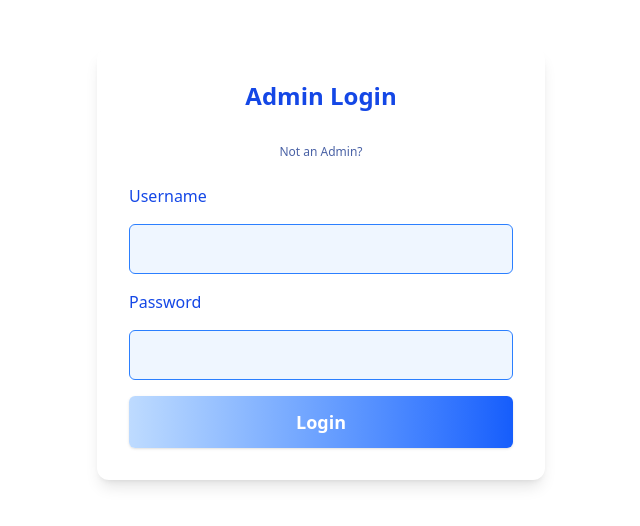
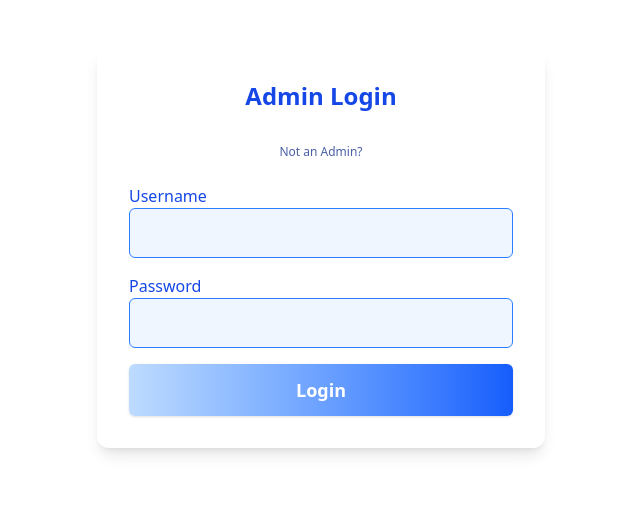
Before and after one commit to maki-ni/Event-app, a React (Vite) app in the folder client/: page /admin in a window 1280 px wide. Shown: the top 526 px of the page, without its empty margins (319-959 px from the left). Built offline with nearby package versions, Linux system fonts and the light colour scheme.

Commit message:
Created a component for all the different form types called FormBase

```diff
--- a/client/src/App.css
+++ b/client/src/App.css
@@ -10,7 +10,7 @@
 		@apply text-center text-blue-700 mb-4 text-2xl font-bold
 	}
 	.form-label {
-		@apply text-blue-700 font-medium
+		@apply flex flex-col 	text-blue-700 font-medium
 	}
 	.form-input{
 		@apply p-3 border border-blue-200 rounded-md text-base bg-blue-50 focus:outline-none border-blue-500;
--- /dev/null
+++ b/client/src/components/FormBase.jsx
@@ -0,0 +1,20 @@
+import { Link } from "react-router-dom"
+function FormBase({ title, fields, onSubmit, test, redirectLocation,error, buttonText }) {
+    return (
+        <form className="form-base" onSubmit={onSubmit}>
+            <h2 className="form-h2">{title}</h2>
+            {test && <Link to={redirectLocation} className="text-blue-900/80 text-xs text-center  mb-2">{test}</Link>}
+            {error && <div className="text-red-700 text-sm text-center mb-2">{error}</div>}
+                {fields.map(({ label, ...inputProps }) => (
+
+                    <label key={inputProps.id} className="form-label" htmlFor={inputProps.id}>
+                        {label}
+                        <input className="form-input" {...inputProps} />
+                    </label>
+
+                ))}
+            <button type="submit" className="form-button">{buttonText}</button>
+        </form>
+    )
+}
+export default FormBase;
--- a/client/src/pages/AdminLogin.jsx
+++ b/client/src/pages/AdminLogin.jsx
@@ -1,13 +1,20 @@
 
 import { useState } from "react";
 import { useNavigate } from "react-router-dom";
-
+import FormBase from "../components/FormBase";
 import { Link } from "react-router-dom";
 function AdminLogin() {
     const navigate = useNavigate();
     const [userID, setUserID] = useState("");
     const [password, setPassword] = useState("");
     const [error, setError] = useState("");
+
+    //list of fields
+    const fields = [
+        { label: "Username", name: "userID", type: "text", value: userID, onChange: e=> setUserID(e.target.value), id: "userID", required: true },
+        {label: "Password", name: "password", type: "password",id: "password" ,value: password, onChange: e=> setPassword(e.target.value), required: true}
+
+    ]
     const handleLogin = async (e) => {
         e.preventDefault();
         try {
@@ -34,13 +41,14 @@ function AdminLogin() {
         }
     }
     return (
+        <>
+            <FormBase title="Admin Login" fields={fields} test="Not an Admin?" redirectLocation="/event" error={error}  onSubmit={handleLogin} buttonText="Login" />
 
-        <form
+        {/* <form
             className="form-base"
             onSubmit={handleLogin}
         >
             <h2 className="form-h2">Admin Login</h2>
-            <Link to="/event" className="text-blue-900/80 text-xs text-center mb-2">Not an Admin?</Link>
             {error && <div className="text-red-700 text-sm text-center mb-2">{error}</div>}
             <label htmlFor="userID" className="form-label">Username</label>
             <input
@@ -68,7 +76,8 @@ function AdminLogin() {
             >
                 Login
             </button>
-        </form>
+            </form> */}
+            </>
     )
 }
 export default AdminLogin
```
